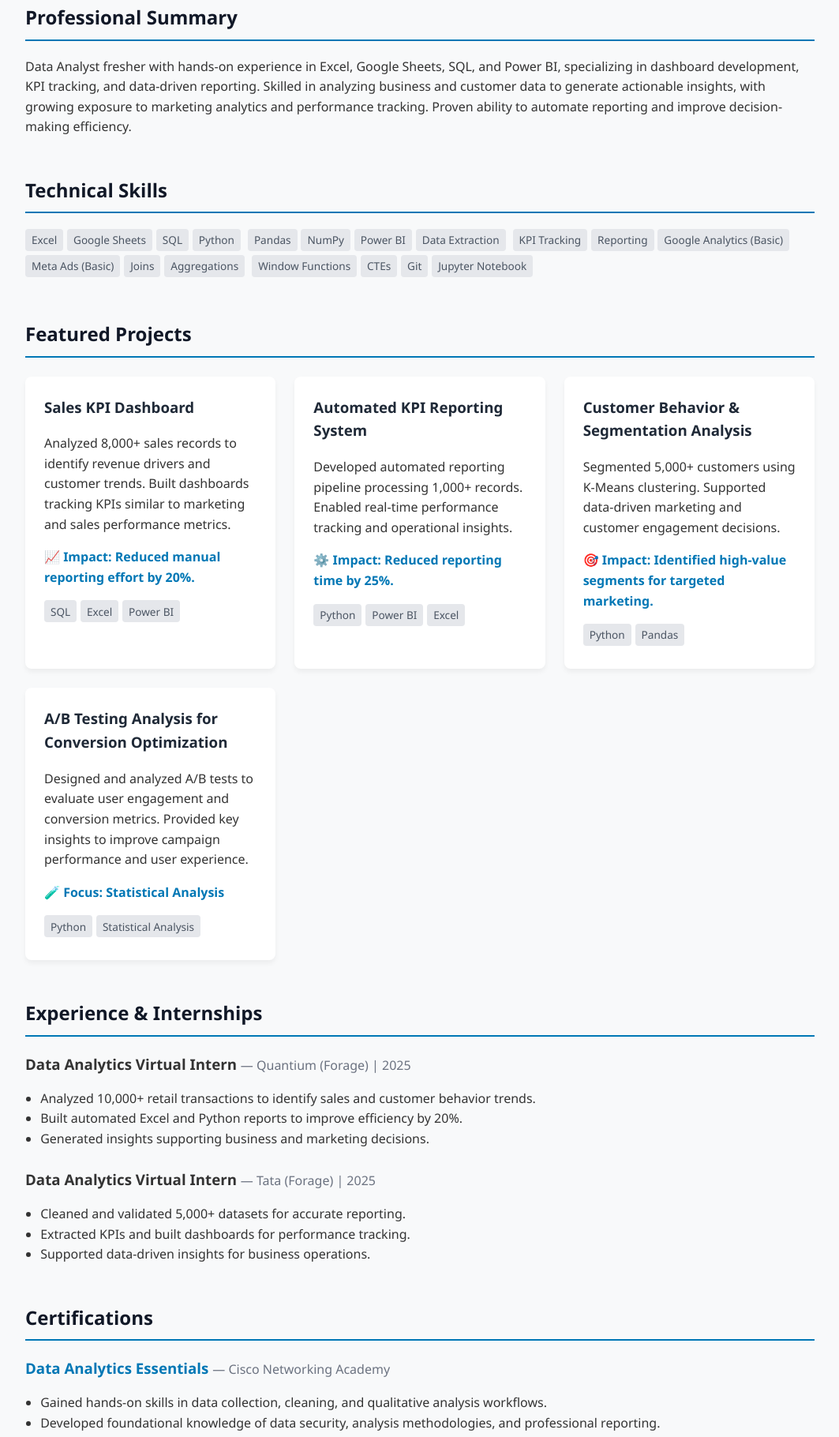
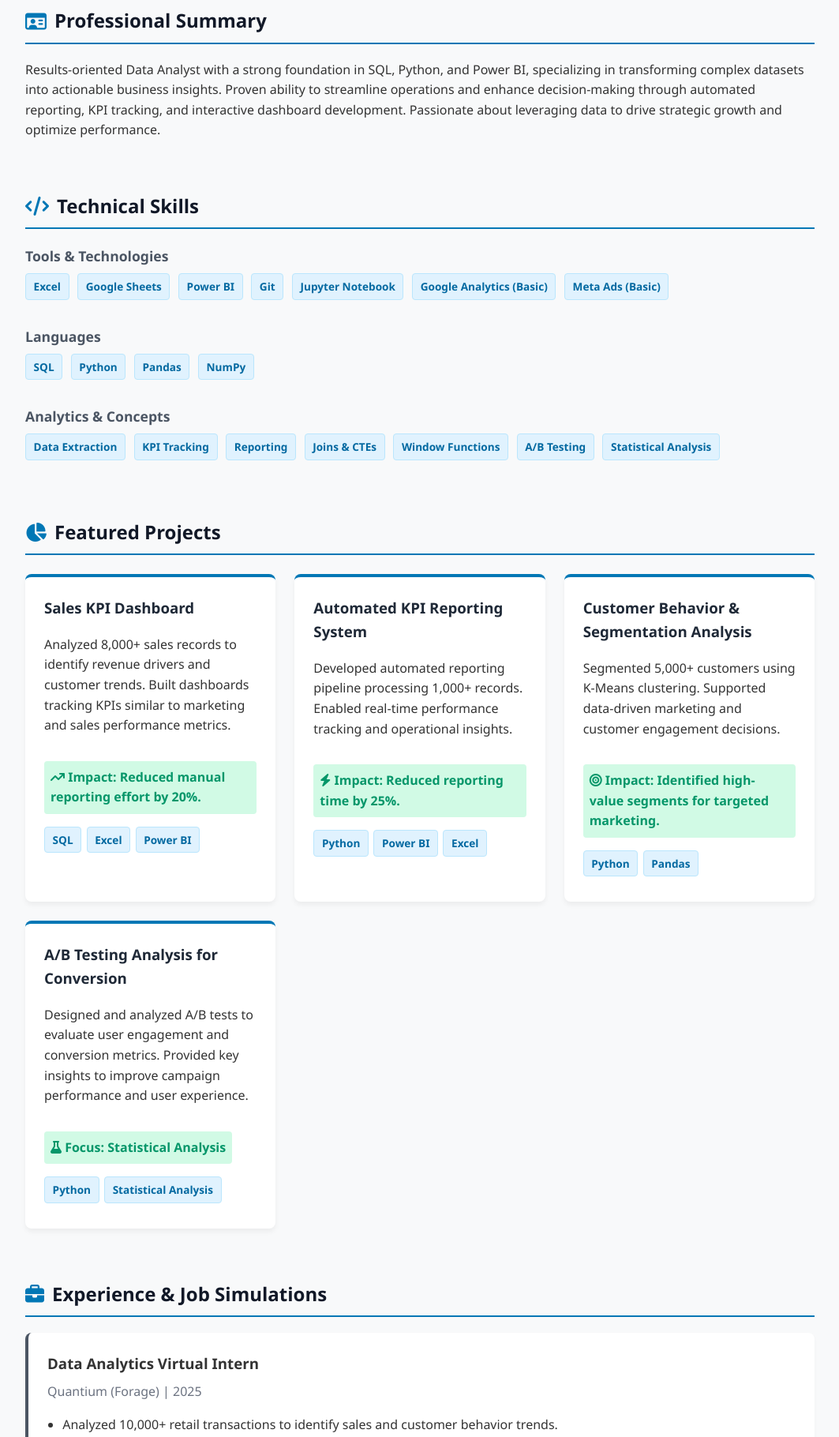
Before and after one commit to Harshu2326/harshu2326.github.io, a plain HTML site: page index.html in a window 1280 px wide. Shown: the part 381-2201 px from the top of the page at 79% size, without its empty margins (108-1171 px from the left). Drawn offline with Linux system fonts and the light colour scheme.

Commit message:
Fix typos and enhance HTML structure

```diff
--- a/index.html
+++ b/index.html
@@ -3,14 +3,18 @@
 <head>
     <meta charset="UTF-8">
     <meta name="viewport" content="width=device-width, initial-scale=1.0">
-    <title>Harika Komatyreddy | Data Analyst Portfolio</title>
+    <title>Harika Komatireddy | Data Analyst Portfolio</title>
+    <link rel="stylesheet" href="https://cdnjs.cloudflare.com/ajax/libs/font-awesome/6.4.0/css/all.min.css">
     <style>
         :root {
             --bg-color: #f8f9fa;
             --text-color: #333;
             --primary-color: #0077b5;
+            --primary-light: #e0f2fe;
+            --primary-dark: #0369a1;
             --card-bg: #ffffff;
         }
+
         body {
             font-family: 'Segoe UI', Tahoma, Geneva, Verdana, sans-serif;
             line-height: 1.6;
@@ -19,14 +23,26 @@
             background-color: var(--bg-color);
             color: var(--text-color);
         }
+
         header {
             background: linear-gradient(135deg, #1f2937, #111827);
             color: white;
             text-align: center;
             padding: 5rem 1rem;
         }
-        header h1 { margin: 0; font-size: 2.5rem; letter-spacing: 1px; }
-        header p { font-size: 1.2rem; color: #9ca3af; margin: 0.5rem 0 1.5rem; }
+
+        header h1 {
+            margin: 0;
+            font-size: 2.5rem;
+            letter-spacing: 1px;
+        }
+
+        header p {
+            font-size: 1.2rem;
+            color: #9ca3af;
+            margin: 0.5rem 0 1.5rem;
+        }
+
         .btn {
             display: inline-block;
             background: var(--primary-color);
@@ -36,25 +52,156 @@
             border-radius: 5px;
             font-weight: bold;
             margin: 0.5rem;
-            transition: background 0.3s;
+            transition: all 0.3s ease;
+            border: 2px solid var(--primary-color);
         }
-        .btn:hover { background: #005582; }
-        .btn-alt { background: #4b5563; }
-        .btn-alt:hover { background: #374151; }
-        .container { max-width: 1000px; margin: 2rem auto; padding: 0 1rem; }
-        section { margin-bottom: 3rem; }
-        h2 { border-bottom: 2px solid var(--primary-color); padding-bottom: 0.5rem; color: #111827; }
-        .grid { display: grid; grid-template-columns: repeat(auto-fit, minmax(300px, 1fr)); gap: 1.5rem; margin-top: 1.5rem; }
-        .card { background: var(--card-bg); padding: 1.5rem; border-radius: 8px; box-shadow: 0 4px 6px rgba(0,0,0,0.05); }
-        .card h3 { margin-top: 0; color: #1f2937; }
-        .tag { display: inline-block; background: #e5e7eb; color: #4b5563; padding: 0.2rem 0.5rem; border-radius: 4px; font-size: 0.85rem; margin-right: 0.3rem; margin-bottom: 0.3rem; }
-        .highlight { font-weight: bold; color: var(--primary-color); margin: 1rem 0; }
-        ul { padding-left: 1.2rem; }
-        .job { margin-bottom: 1.5rem; }
-        .job h3 { margin-bottom: 0.2rem; }
-        .job-meta { font-weight: normal; font-size: 1rem; color: #6b7280; }
-        footer { text-align: center; padding: 2rem; background: #111827; color: #9ca3af; font-size: 0.9rem; }
-        footer a { color: white; text-decoration: none; margin: 0 0.5rem; }
+
+        .btn:hover {
+            background: #005582;
+            border-color: #005582;
+            transform: translateY(-2px);
+        }
+
+        .btn-alt {
+            background: transparent;
+            border: 2px solid #9ca3af;
+            color: #f3f4f6;
+        }
+
+        .btn-alt:hover {
+            background: #374151;
+            border-color: #374151;
+        }
+
+        .container {
+            max-width: 1000px;
+            margin: 2rem auto;
+            padding: 0 1rem;
+        }
+
+        section {
+            margin-bottom: 4rem;
+        }
+
+        h2 {
+            border-bottom: 2px solid var(--primary-color);
+            padding-bottom: 0.5rem;
+            color: #111827;
+            display: flex;
+            align-items: center;
+            gap: 10px;
+        }
+
+        h2 i {
+            color: var(--primary-color);
+        }
+
+        .grid {
+            display: grid;
+            grid-template-columns: repeat(auto-fit, minmax(300px, 1fr));
+            gap: 1.5rem;
+            margin-top: 1.5rem;
+        }
+
+        /* Upgraded Card CSS for interactive hover effects */
+        .card {
+            background: var(--card-bg);
+            padding: 1.5rem;
+            border-radius: 8px;
+            box-shadow: 0 4px 6px rgba(0,0,0,0.05);
+            border-top: 4px solid var(--primary-color);
+            transition: transform 0.3s ease, box-shadow 0.3s ease;
+        }
+
+        .card:hover {
+            transform: translateY(-5px);
+            box-shadow: 0 10px 20px rgba(0,0,0,0.12);
+        }
+
+        .card h3 {
+            margin-top: 0;
+            color: #1f2937;
+        }
+
+        /* Upgraded tags with accent colors */
+        .tag {
+            display: inline-block;
+            background: var(--primary-light);
+            color: var(--primary-dark);
+            padding: 0.3rem 0.6rem;
+            border-radius: 4px;
+            font-size: 0.85rem;
+            font-weight: 600;
+            margin-right: 0.4rem;
+            margin-bottom: 0.5rem;
+            border: 1px solid #bae6fd;
+        }
+
+        .highlight {
+            font-weight: 600;
+            color: #059669; /* Added a success green for impact statements */
+            margin: 1rem 0;
+            background: #d1fae5;
+            padding: 0.5rem;
+            border-radius: 4px;
+            display: inline-block;
+        }
+
+        ul {
+            padding-left: 1.2rem;
+        }
+
+        .job {
+            margin-bottom: 2rem;
+            background: white;
+            padding: 1.5rem;
+            border-radius: 8px;
+            box-shadow: 0 2px 4px rgba(0,0,0,0.03);
+            border-left: 4px solid #4b5563;
+        }
+
+        .job h3 {
+            margin-top: 0;
+            margin-bottom: 0.5rem;
+        }
+
+        .job-meta {
+            font-weight: normal;
+            font-size: 1rem;
+            color: #6b7280;
+            display: block;
+            margin-top: 0.2rem;
+        }
+
+        .skill-group {
+            margin-bottom: 1.5rem;
+        }
+
+        .skill-group h3 {
+            font-size: 1.1rem;
+            color: #4b5563;
+            margin-bottom: 0.5rem;
+        }
+
+        footer {
+            text-align: center;
+            padding: 2rem;
+            background: #111827;
+            color: #9ca3af;
+            font-size: 0.9rem;
+            margin-top: 4rem;
+        }
+
+        footer a {
+            color: white;
+            text-decoration: none;
+            margin: 0 0.5rem;
+            transition: color 0.3s;
+        }
+
+        footer a:hover {
+            color: var(--primary-color);
+        }
     </style>
 </head>
 <body>
@@ -62,71 +209,97 @@
     <header>
         <h1>HARIKA KOMATIREDDY</h1>
         <p>Data Analyst | Excel & Google Sheets | SQL | Power BI</p>
-        <a href="https://github.com/harshu2326" class="btn" target="_blank">View GitHub</a>
-        <a href="resume.pdf" class="btn btn-alt" download="Harika_Komatyreddy_Data_Analyst.pdf">Download Resume</a>
+        <a href="https://github.com/harshu2326" class="btn" target="_blank"><i class="fa-brands fa-github"></i> View GitHub</a>
+        <a href="resume.pdf" class="btn btn-alt" download="Harika_Komatireddy_Data_Analyst.pdf"><i class="fa-solid fa-download"></i> Download Resume</a>
     </header>
 
     <div class="container">
 
         <section id="about">
-            <h2>Professional Summary</h2>
-            <p>Data Analyst fresher with hands-on experience in Excel, Google Sheets, SQL, and Power BI, specializing in dashboard development, KPI tracking, and data-driven reporting. Skilled in analyzing business and customer data to generate actionable insights, with growing exposure to marketing analytics and performance tracking. Proven ability to automate reporting and improve decision-making efficiency.</p>
+            <h2><i class="fa-regular fa-id-card"></i> Professional Summary</h2>
+            <p>Results-oriented Data Analyst with a strong foundation in SQL, Python, and Power BI, specializing in transforming complex datasets into actionable business insights. Proven ability to streamline operations and enhance decision-making through automated reporting, KPI tracking, and interactive dashboard development. Passionate about leveraging data to drive strategic growth and optimize performance.</p>
         </section>
 
         <section id="skills">
-            <h2>Technical Skills</h2>
-            <div>
-                <span class="tag">Excel</span><span class="tag">Google Sheets</span><span class="tag">SQL</span><span class="tag">Python</span>
-                <span class="tag">Pandas</span><span class="tag">NumPy</span><span class="tag">Power BI</span><span class="tag">Data Extraction</span>
-                <span class="tag">KPI Tracking</span><span class="tag">Reporting</span><span class="tag">Google Analytics (Basic)</span>
-                <span class="tag">Meta Ads (Basic)</span><span class="tag">Joins</span><span class="tag">Aggregations</span>
-                <span class="tag">Window Functions</span><span class="tag">CTEs</span><span class="tag">Git</span><span class="tag">Jupyter Notebook</span>
+            <h2><i class="fa-solid fa-code"></i> Technical Skills</h2>
+            <div class="skill-group">
+                <h3>Tools & Technologies</h3>
+                <span class="tag">Excel</span>
+                <span class="tag">Google Sheets</span>
+                <span class="tag">Power BI</span>
+                <span class="tag">Git</span>
+                <span class="tag">Jupyter Notebook</span>
+                <span class="tag">Google Analytics (Basic)</span>
+                <span class="tag">Meta Ads (Basic)</span>
+            </div>
+            <div class="skill-group">
+                <h3>Languages</h3>
+                <span class="tag">SQL</span>
+                <span class="tag">Python</span>
+                <span class="tag">Pandas</span>
+                <span class="tag">NumPy</span>
+            </div>
+            <div class="skill-group">
+                <h3>Analytics & Concepts</h3>
+                <span class="tag">Data Extraction</span>
+                <span class="tag">KPI Tracking</span>
+                <span class="tag">Reporting</span>
+                <span class="tag">Joins & CTEs</span>
+                <span class="tag">Window Functions</span>
+                <span class="tag">A/B Testing</span>
+                <span class="tag">Statistical Analysis</span>
             </div>
         </section>
 
         <section id="projects">
-            <h2>Featured Projects</h2>
+            <h2><i class="fa-solid fa-chart-pie"></i> Featured Projects</h2>
             <div class="grid">
+
                 <div class="card">
                     <h3>Sales KPI Dashboard</h3>
                     <p>Analyzed 8,000+ sales records to identify revenue drivers and customer trends. Built dashboards tracking KPIs similar to marketing and sales performance metrics.</p>
-                    <p class="highlight">📈 Impact: Reduced manual reporting effort by 20%.</p>
+                    <p class="highlight"><i class="fa-solid fa-arrow-trend-up"></i> Impact: Reduced manual reporting effort by 20%.</p>
                     <div>
                         <span class="tag">SQL</span><span class="tag">Excel</span><span class="tag">Power BI</span>
                     </div>
                 </div>
+
                 <div class="card">
                     <h3>Automated KPI Reporting System</h3>
                     <p>Developed automated reporting pipeline processing 1,000+ records. Enabled real-time performance tracking and operational insights.</p>
-                    <p class="highlight">⚙️ Impact: Reduced reporting time by 25%.</p>
+                    <p class="highlight"><i class="fa-solid fa-bolt"></i> Impact: Reduced reporting time by 25%.</p>
                     <div>
                         <span class="tag">Python</span><span class="tag">Power BI</span><span class="tag">Excel</span>
                     </div>
                 </div>
+
                 <div class="card">
                     <h3>Customer Behavior & Segmentation Analysis</h3>
                     <p>Segmented 5,000+ customers using K-Means clustering. Supported data-driven marketing and customer engagement decisions.</p>
-                    <p class="highlight">🎯 Impact: Identified high-value segments for targeted marketing.</p>
+                    <p class="highlight"><i class="fa-solid fa-bullseye"></i> Impact: Identified high-value segments for targeted marketing.</p>
                     <div>
                         <span class="tag">Python</span><span class="tag">Pandas</span>
                     </div>
                 </div>
+
                 <div class="card">
-                    <h3>A/B Testing Analysis for Conversion Optimization</h3>
+                    <h3>A/B Testing Analysis for Conversion</h3>
                     <p>Designed and analyzed A/B tests to evaluate user engagement and conversion metrics. Provided key insights to improve campaign performance and user experience.</p>
-                    <p class="highlight">🧪 Focus: Statistical Analysis</p>
+                    <p class="highlight"><i class="fa-solid fa-flask"></i> Focus: Statistical Analysis</p>
                     <div>
                         <span class="tag">Python</span><span class="tag">Statistical Analysis</span>
                     </div>
                 </div>
+
             </div>
         </section>
 
         <section id="experience">
-            <h2>Experience & Internships</h2>
+            <h2><i class="fa-solid fa-briefcase"></i> Experience & Job Simulations</h2>
 
             <div class="job">
-                <h3>Data Analytics Virtual Intern <span class="job-meta">— Quantium (Forage) | 2025</span></h3>
+                <h3>Data Analytics Virtual Intern</h3>
+                <span class="job-meta">Quantium (Forage) | 2025</span>
                 <ul>
                     <li>Analyzed 10,000+ retail transactions to identify sales and customer behavior trends.</li>
                     <li>Built automated Excel and Python reports to improve efficiency by 20%.</li>
@@ -135,19 +308,22 @@
             </div>
 
             <div class="job">
-                <h3>Data Analytics Virtual Intern <span class="job-meta">— Tata (Forage) | 2025</span></h3>
+                <h3>Data Analytics Virtual Intern</h3>
+                <span class="job-meta">Tata (Forage) | 2025</span>
                 <ul>
                     <li>Cleaned and validated 5,000+ datasets for accurate reporting.</li>
                     <li>Extracted KPIs and built dashboards for performance tracking.</li>
                     <li>Supported data-driven insights for business operations.</li>
                 </ul>
             </div>
+
         </section>
 
         <section id="certifications">
-            <h2>Certifications</h2>
+            <h2><i class="fa-solid fa-certificate"></i> Certifications</h2>
             <div class="job">
-                <h3><a href="cisco-cert.pdf" target="_blank" style="color: #0077b5; text-decoration: none;">Data Analytics Essentials</a> <span class="job-meta">— Cisco Networking Academy</span></h3>
+                <h3><a href="cisco-cert.pdf" target="_blank" style="color: #0077b5; text-decoration: none;">Data Analytics Essentials</a></h3>
+                <span class="job-meta">Cisco Networking Academy</span>
                 <ul>
                     <li>Gained hands-on skills in data collection, cleaning, and qualitative analysis workflows.</li>
                     <li>Developed foundational knowledge of data security, analysis methodologies, and professional reporting.</li>
@@ -156,19 +332,21 @@
         </section>
 
         <section id="education">
-            <h2>Education</h2>
-            <p><strong>B.Tech Computer Science & Engineering (Data Science)</strong><br>
-            Audisankara College of Engineering & Technology (2021-2025)</p>
+            <h2><i class="fa-solid fa-graduation-cap"></i> Education</h2>
+            <div class="job">
+                <h3>B.Tech Computer Science & Engineering (Data Science)</h3>
+                <span class="job-meta">Audisankara College of Engineering & Technology (2021-2025)</span>
+            </div>
         </section>
 
     </div>
 
     <footer>
-        <p>&copy; 2026 Harika Komatyreddy | Connect with me:</p>
+        <p>&copy; 2026 Harika Komatireddy | Connect with me:</p>
         <p>
-            <a href="mailto:harikareddykomatyreddy@gmail.com">Email</a> |
-            <a href="https://www.linkedin.com/in/harika-komatyreddy" target="_blank">LinkedIn</a> |
-            <a href="https://github.com/harshu2326" target="_blank">GitHub</a>
+            <a href="mailto:harikareddykomatyreddy@gmail.com"><i class="fa-solid fa-envelope"></i> Email</a> |
+            <a href="https://www.linkedin.com/in/harika-komatyreddy" target="_blank"><i class="fa-brands fa-linkedin"></i> LinkedIn</a> |
+            <a href="https://github.com/harshu2326" target="_blank"><i class="fa-brands fa-github"></i> GitHub</a>
         </p>
     </footer>
 
```
